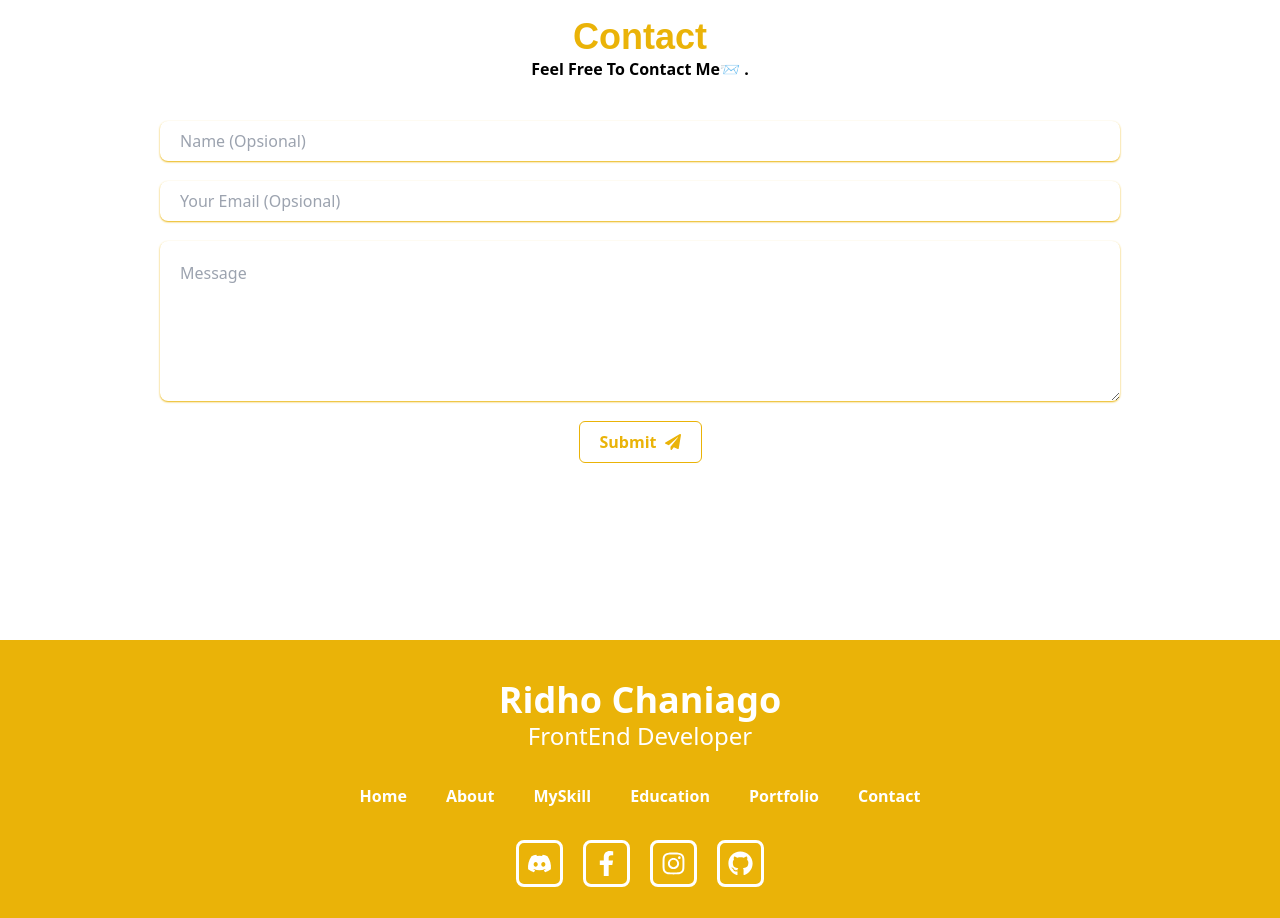
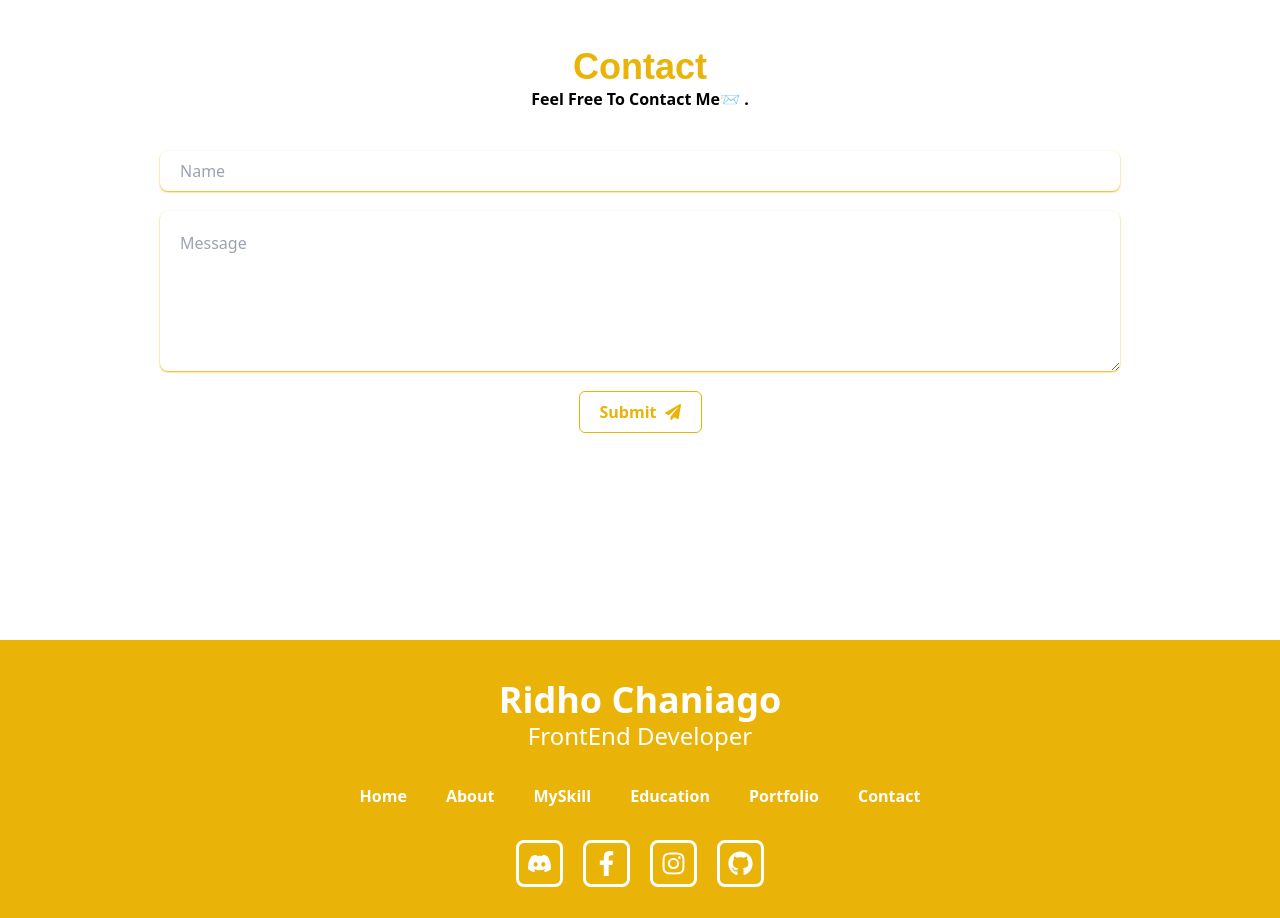
Before and after one commit to ridho-chaniago/Portfolio, a React (Vite) app: page / in a window 1280 px wide. Shown: the part 5080-5998 px from the top of the page. Built offline with nearby package versions, Linux system fonts and the light colour scheme.

Commit message:
add func contact

```diff
--- a/src/component/organisms/Contact.jsx
+++ b/src/component/organisms/Contact.jsx
@@ -1,18 +1,33 @@
-import { useContext } from "react"
+import { useContext, useRef } from "react"
 import Container from "../atom/Container"
 import Themes from "../../ReactContext/Themes"
 import { Send } from "../../../public/svg/icon"
 
 const Contact = () => {
     const { shadow, borderCol, text } = useContext(Themes)
+    const nameRef = useRef(null)
+    const messageRef = useRef(null)
+    const handleSubmit = () => {
+        const name = nameRef.current.value;
+        const message = messageRef.current.value;
+        const number = "+6281276784668";
+        const whatsappUrl = `https://api.whatsapp.com/send?phone=${number}&text=Hi%20${name},%20${encodeURIComponent(message)}`;
+        window.open(whatsappUrl, '_blank');
+
+        nameRef.current.value = '';
+        messageRef.current.value = '';
+
+    }
     return (
         <Container title={"Contact"} id={"Contact"} description={"Feel Free To Contact Me📨 "}>
-            <div className="w-full flex flex-col items-center gap-5">
-                <input className={`w-[80%] h-10 rounded-lg shadow-sm ${shadow} ${borderCol} p-5`} placeholder="Name (Opsional)" />
-                <input className={`w-[80%] h-10 rounded-lg shadow-sm ${shadow} ${borderCol} p-5`} placeholder="Your Email (Opsional)" />
-                <textarea className={`w-[80%] h-40 rounded-lg shadow-sm ${shadow} ${borderCol} p-5`} placeholder="Message" />
-                <button className={`px-5 py-2 b ${text} ${borderCol} font-bold flex items-center gap-2 border rounded-md`} >Submit <Send /></button>
-            </div>
+            {/* <div className="w-full flex flex-col items-center gap-5"> */}
+            <form onSubmit={() => handleSubmit()} target="blank" className="w-full flex flex-col items-center gap-5">
+                <input required ref={nameRef} className={`w-[80%] h-10 rounded-lg shadow-sm ${shadow} ${borderCol} p-5`} placeholder="Name " />
+                {/* <input required className={`w-[80%] h-10 rounded-lg shadow-sm ${shadow} ${borderCol} p-5`} placeholder="Your Email (Opsional)" /> */}
+                <textarea required ref={messageRef} className={`w-[80%] h-40 rounded-lg shadow-sm ${shadow} ${borderCol} p-5`} placeholder="Message" />
+                <button type="submit" className={`px-5 py-2 b ${text} ${borderCol} font-bold flex items-center gap-2 border rounded-md`} >Submit <Send /></button>
+            </form>
+            {/* </div> */}
         </Container>
     )
 }
```
